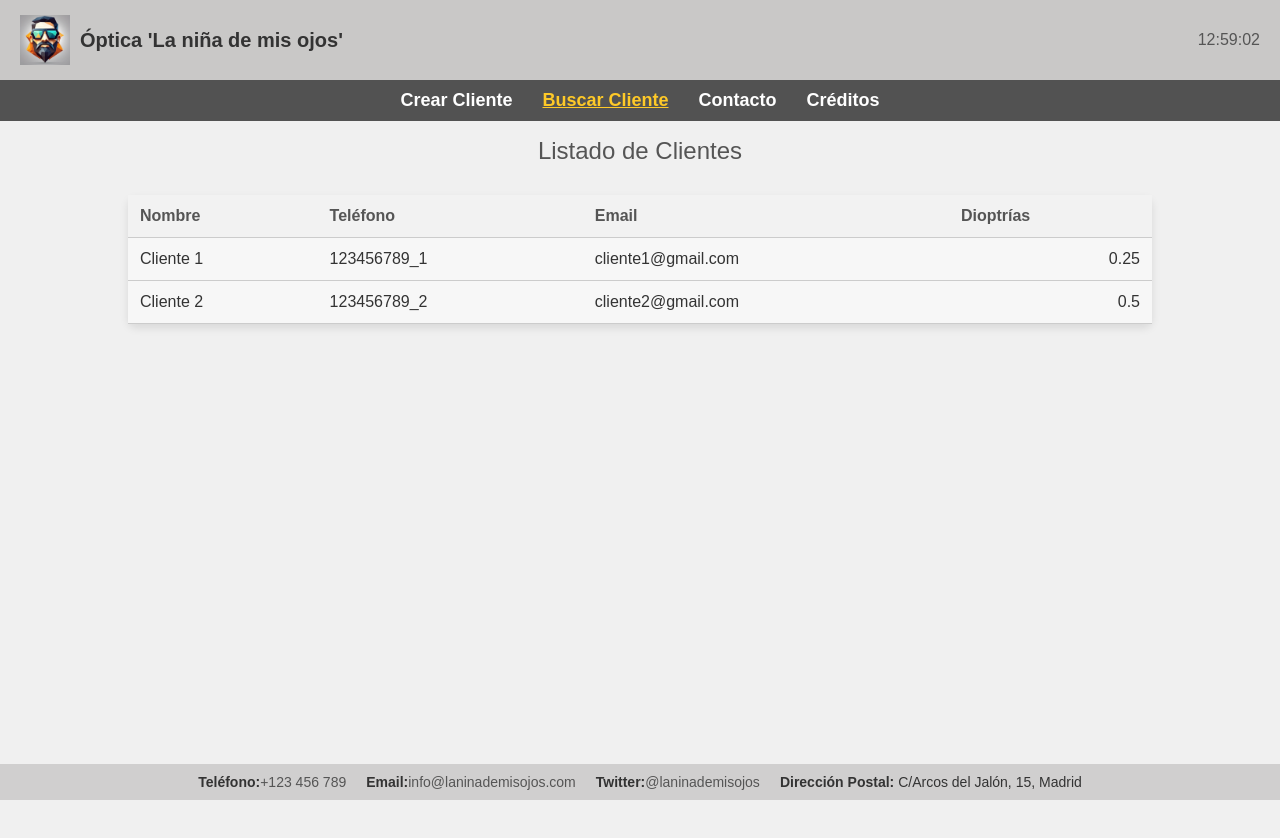
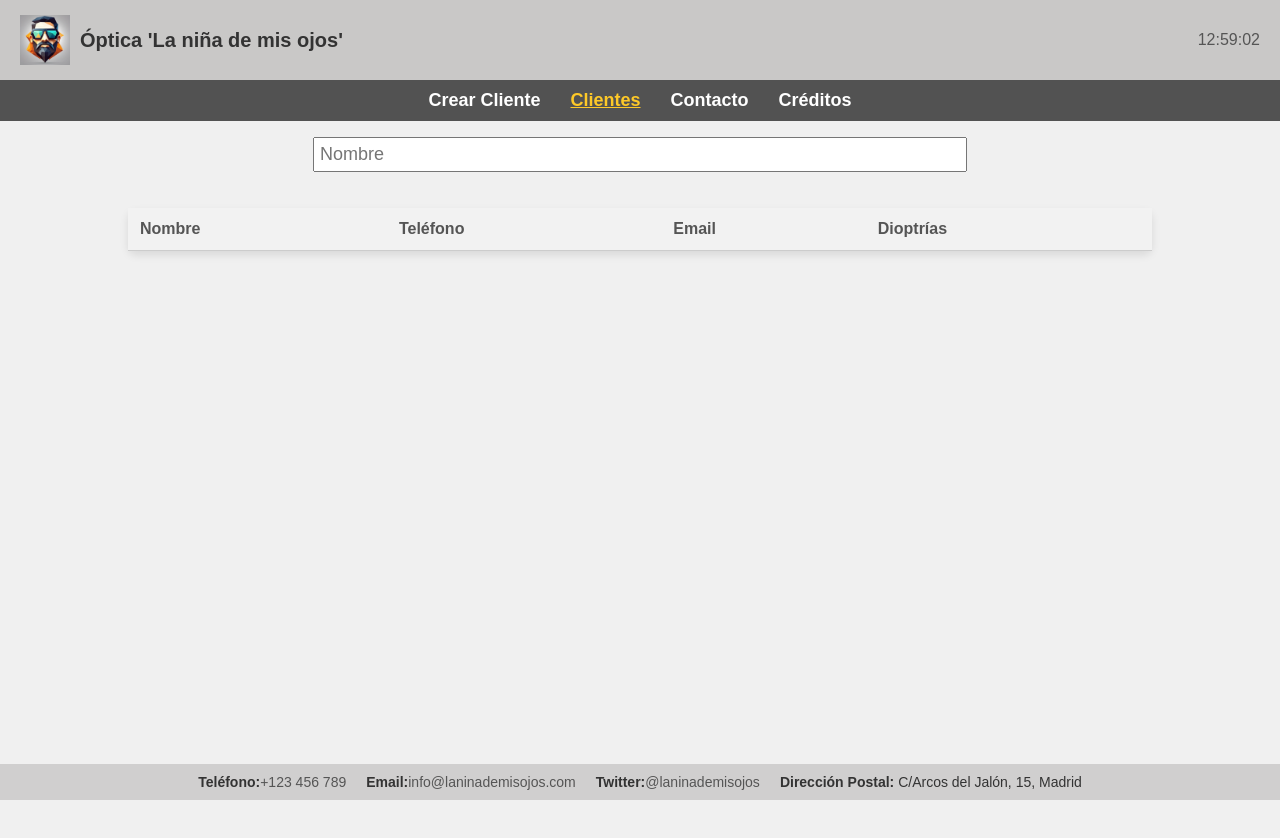
Before and after one commit to hkadner/SANBLAS_202412_webapp_optica, an Angular app: page /buscar in a window 1280 px wide. Shown: the top 838 px of the page. Built offline with nearby package versions, Linux system fonts and the light colour scheme.

Commit message:
Versión final

```diff
--- a/src/app/components/consulta-clientes/consulta-clientes.component.css
+++ b/src/app/components/consulta-clientes/consulta-clientes.component.css
@@ -9,6 +9,19 @@
     flex-direction: column;
     height: 100vh;
 }
+#form-busqueda {
+    background-color: #f0f0f0;
+    color: #333;
+    margin: 0;
+    padding-top: 1em;
+    text-align: center;
+}
+#form-busqueda input {
+    padding: 5px;
+    font-size: 18px;
+    width: 50%;
+}
+
 table {
     width: 80%;
     margin-top: 20px;
--- a/src/app/components/consulta-clientes/consulta-clientes.component.html
+++ b/src/app/components/consulta-clientes/consulta-clientes.component.html
@@ -1,7 +1,7 @@
+<div id="form-busqueda">
+    <input type="text" placeholder="Nombre" [(ngModel)]="textoBusqueda" (input)="filtrarClientes()">
+</div>
 <div id="listado">
-
-    <caption>Listado de Clientes</caption>
-
     <table>
         <thead>
             <tr>
@@ -12,7 +12,7 @@
             </tr>
         </thead>
         <tbody>
-            <tr *ngFor="let cliente of clientesService.getClientes()">
+            <tr *ngFor="let cliente of listadoClientesFiltrados">
                 <td>{{cliente.nombre}}</td>
                 <td>{{cliente.telefono}}</td>
                 <td>{{cliente.email}}</td>
--- a/src/app/components/consulta-clientes/consulta-clientes.component.ts
+++ b/src/app/components/consulta-clientes/consulta-clientes.component.ts
@@ -1,14 +1,44 @@
 import { Component, inject } from '@angular/core';
 import { ClientesService } from '../../services/clientes.service';
 import { CommonModule } from '@angular/common';
+import { FormsModule } from '@angular/forms';
+import { ICliente } from '../../interfaces/icliente';
 
 @Component({
   selector: 'app-consulta-clientes',
   standalone: true,
-  imports: [CommonModule],
+  imports: [CommonModule, FormsModule],
   templateUrl: './consulta-clientes.component.html',
   styleUrl: './consulta-clientes.component.css'
 })
 export class ConsultaClientesComponent {
+  textoBusqueda: string = "";
+  listadoClientes: Array<ICliente> = new Array<ICliente>();
+  listadoClientesFiltrados: Array<ICliente> = new Array<ICliente>();
   clientesService = inject(ClientesService);
+  constructor() {
+    this.listadoClientes = this.clientesService.getClientes();
+    this.filtrarClientes();
+  }
+  filtrarClientes() {
+    this.listadoClientesFiltrados =
+      this.listadoClientes.filter(
+        (cliente) =>
+          cliente.nombre?.toUpperCase().includes(this.textoBusqueda.trim().toUpperCase()));
+    /*
+    //Para buscar por nombre o email en el mismo campo de input
+    this.listadoClientesFiltrados =
+     this.listadoClientes.filter((cliente)=>
+       buscar(cliente,this.textoBusqueda,this.textoBusqueda));
+     */
+  }
 }
+
+/*
+//Para la búsqueda por nombre o email
+function buscar(cliente: ICliente, nombre: string, email: string) {
+  let contieneNombre = cliente.nombre?.toUpperCase().includes(nombre.trim().toUpperCase());
+  let contieneEmail = cliente.email?.toUpperCase().includes(email.trim().toUpperCase());
+  return contieneNombre || contieneEmail;
+}
+*/
--- a/src/app/components/navegacion/navegacion.component.html
+++ b/src/app/components/navegacion/navegacion.component.html
@@ -1,7 +1,7 @@
 <nav class="navbar">
     <ul class="nav-list">
         <li><a [routerLink]="['/crear']" [routerLinkActive]="['enlace-activo']">Crear Cliente</a></li>
-        <li><a [routerLink]="['/buscar']" [routerLinkActive]="['enlace-activo']">Buscar Cliente</a></li>
+        <li><a [routerLink]="['/buscar']" [routerLinkActive]="['enlace-activo']">Clientes</a></li>
         <li><a [routerLink]="['/contacto']" [routerLinkActive]="['enlace-activo']">Contacto</a></li>
         <li><a [routerLink]="['/creditos']" [routerLinkActive]="['enlace-activo']">Créditos</a></li>
     </ul>
--- a/src/app/services/clientes.service.ts
+++ b/src/app/services/clientes.service.ts
@@ -1,16 +1,21 @@
-import { Injectable } from '@angular/core';
+import { inject, Injectable } from '@angular/core';
 import { ICliente } from '../interfaces/icliente';
+import { LocalStorageService } from './local-storage.service';
+
+const KEY_CLIENTES : string = "clientes";
 
 @Injectable({
   providedIn: 'root'
 })
 export class ClientesService {
+  private localStorageService = inject(LocalStorageService);
   private listaClientes = new Array<ICliente>();
   constructor() {
     this.cargarClientes();
   }
   public addCliente(nuevoCliente : ICliente) : void {
     this.listaClientes.push({...nuevoCliente});
+    this.localStorageService.store(KEY_CLIENTES, JSON.stringify(this.listaClientes));//stringify convierte a cadena de caracteres
     console.log(this.listaClientes);
   }
 
@@ -19,19 +24,11 @@ export class ClientesService {
   }
 
   private cargarClientes(){
-    let cliente1 : ICliente = {
-      nombre : 'Cliente 1',
-      telefono : '123456789_1',
-      email : 'cliente1@gmail.com',
-      dioptrias : 0.25
-    };
-    let cliente2 : ICliente = {
-      nombre : 'Cliente 2',
-      telefono : '123456789_2',
-      email : 'cliente2@gmail.com',
-      dioptrias : 0.50
-    };
-    this.listaClientes.push(cliente1);
-    this.listaClientes.push(cliente2);
+    let stringClientes = this.localStorageService.retrieve(KEY_CLIENTES);
+    let clientesAlmacenados = stringClientes!=null ? JSON.parse(stringClientes) : [];
+    clientesAlmacenados.forEach((cliente: ICliente)  => {
+      this.listaClientes.push(cliente);
+    });
   }
+
 }
--- /dev/null
+++ b/src/app/services/local-storage.service.ts
@@ -0,0 +1,23 @@
+import { Injectable } from '@angular/core';
+
+@Injectable({
+  providedIn: 'root'
+})
+export class LocalStorageService {
+
+  constructor() { }
+  store(key : string, info : string){
+    localStorage.setItem(key, info);
+  }
+  retrieve(key : string){
+    return localStorage.getItem(key);
+  }
+  /*
+  update(){
+
+  }
+  delete(){
+
+  }
+  */
+}
```
